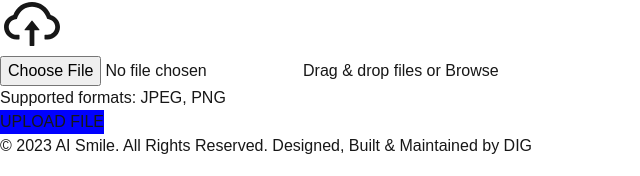
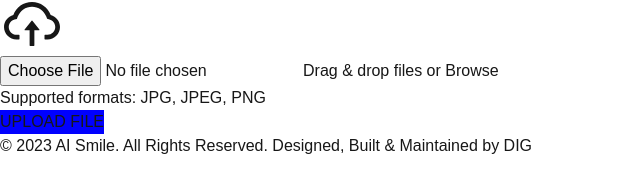
Before and after one commit to lkingl123/ai_smile_gen, a Next.js app: page /dashboard in a window 1280 px wide. Shown: the part 152-328 px from the top of the page, without its empty margins (0-640 px from the left). Built offline with nearby package versions, Linux system fonts and the light colour scheme; no server answers; sample sign-in values are in the browser's storage.

Commit message:
added jpg supported formats

```diff
--- a/src/app/dashboard/page.tsx
+++ b/src/app/dashboard/page.tsx
@@ -130,7 +130,7 @@ export default function DashboardPage() {
                   <span className="text-blue-600 underline">Browse</span>
                 </label>
                 <p className="text-xs text-gray-400 mt-2">
-                  Supported formats: JPEG, PNG
+                  Supported formats: JPG, JPEG, PNG
                 </p>
               </div>
             </div>
```
